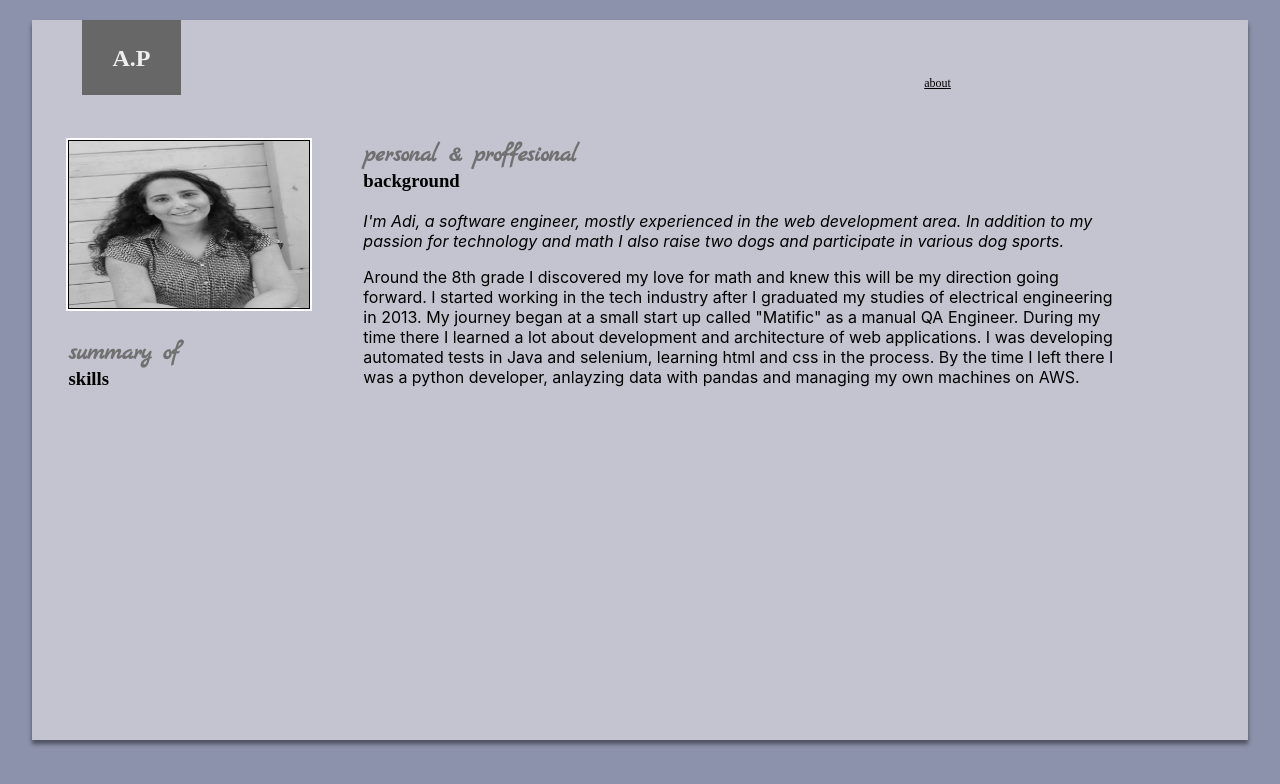
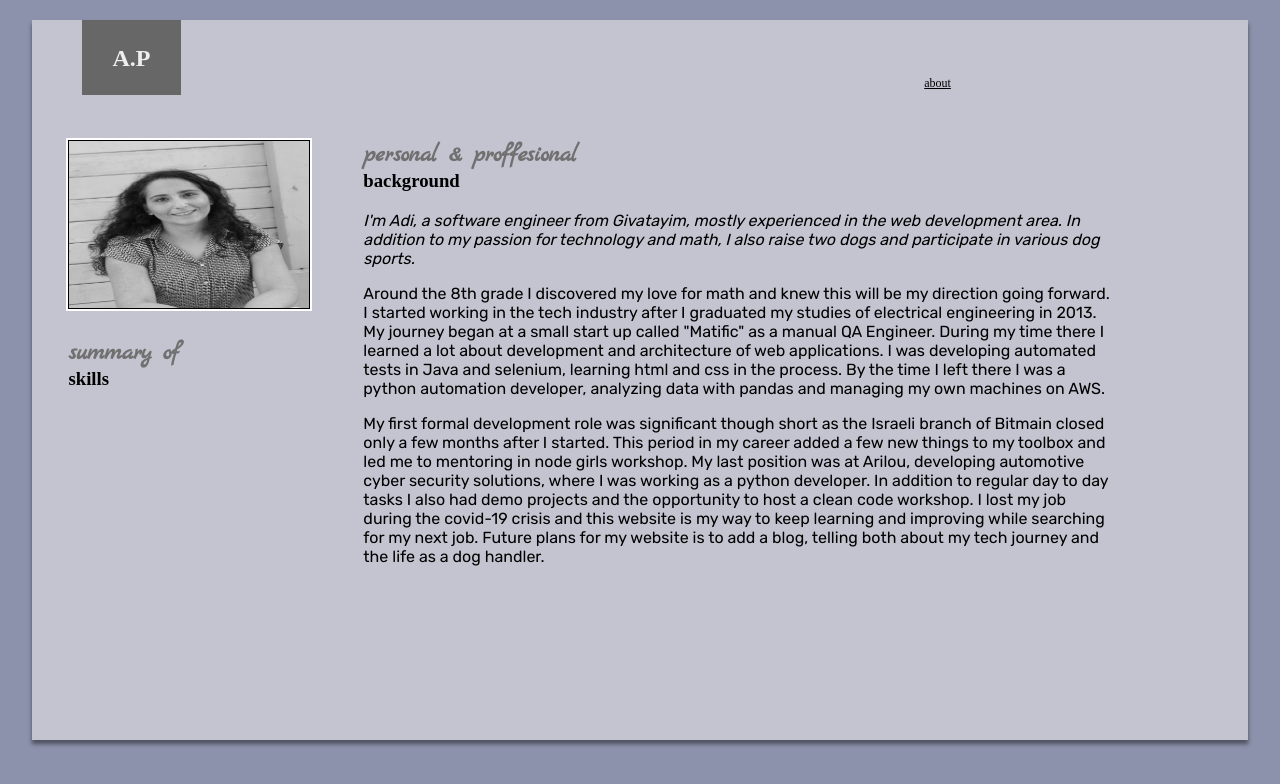
Before and after one commit to Adipie/personal_blog, a React (Create React App) app: page / in a window 1280 px wide. Shown: the top 784 px of the page. Built offline with nearby package versions, Linux system fonts and the light colour scheme; a web font is replaced by a local one.

Commit message:
update about info

```diff
--- a/src/App.css
+++ b/src/App.css
@@ -29,14 +29,6 @@
   position: relative;
 }
 
-#profile_pic {
-  width: 240px;
-  height: 167px;
-  border: 1px solid black;
-  outline: 2px solid white;
-  margin-bottom: 25px;
-}
-
 .sub_header {
   font-style: italic;
 }
--- a/src/pages/About.css
+++ b/src/pages/About.css
@@ -1,4 +1,7 @@
+@import url('https://fonts.googleapis.com/css?family=Rubik');
+
 .about_content {
+    font-family: "Rubik";
     position: absolute;
     left: 3%;
     z-index: 100;
--- a/src/pages/about.js
+++ b/src/pages/about.js
@@ -13,14 +13,20 @@ function About() {
                 </div>
                 <div id="right">
                     <SectionTitle top="personal & proffesional" bottom="background" />
-                    <p className="sub_header content">I'm Adi, a software engineer, mostly experienced in the web development area. In addition to my passion
-                    for technology and math I also raise two dogs and participate in various dog sports.</p>
-                    <p className="content">Around the 8th grade I discovered my love for math and knew this will be my direction going forward. I started working in the tech industry after
-                        I graduated my studies of electrical engineering in 2013. My journey began at a small start up called "Matific" as a manual QA Engineer. During
-                        my time there I learned a lot about development and architecture of web applications. I was developing automated tests in Java and selenium, learning html and css in the process.
-                        By the time I left there I was a python developer, anlayzing data with pandas and managing my own machines on AWS.
+                    <p className="sub_header content">I'm Adi, a software engineer from Givatayim, mostly experienced in the web development area.
+                    In addition to my passion for technology and math, I also raise two dogs and participate in various dog sports.</p>
+                    <p className="content">Around the 8th grade I discovered my love for math and knew this will be my direction going forward.
+                        I started working in the tech industry after I graduated my studies of electrical engineering in 2013. My journey began at a small start up called "Matific"
+                        as a manual QA Engineer. During my time there I learned a lot about development and architecture of web applications. I was developing automated tests
+                        in Java and selenium, learning html and css in the process. By the time I left there I was a python automation developer, analyzing data with pandas and
+                        managing my own machines on AWS.
+
                     </p>
-                    <p></p>
+                    <p className="content">
+                    My first formal development role was significant though short as the Israeli branch of Bitmain closed only a few months after I started. This period in my career added a few new things to my toolbox and led me to mentoring in node girls workshop.
+                        My last position was at Arilou, developing automotive cyber security solutions, where I was working as a python developer. In addition to regular day to day tasks I also had demo projects and the opportunity to host a clean code workshop.
+                        I lost my job during the covid-19 crisis and this website is my way to keep learning and improving while searching for my next job. Future plans for my website is to add a blog, telling both about my tech journey and the life as a dog handler.
+                    </p>
                 </div>
         </div>
 }
```
